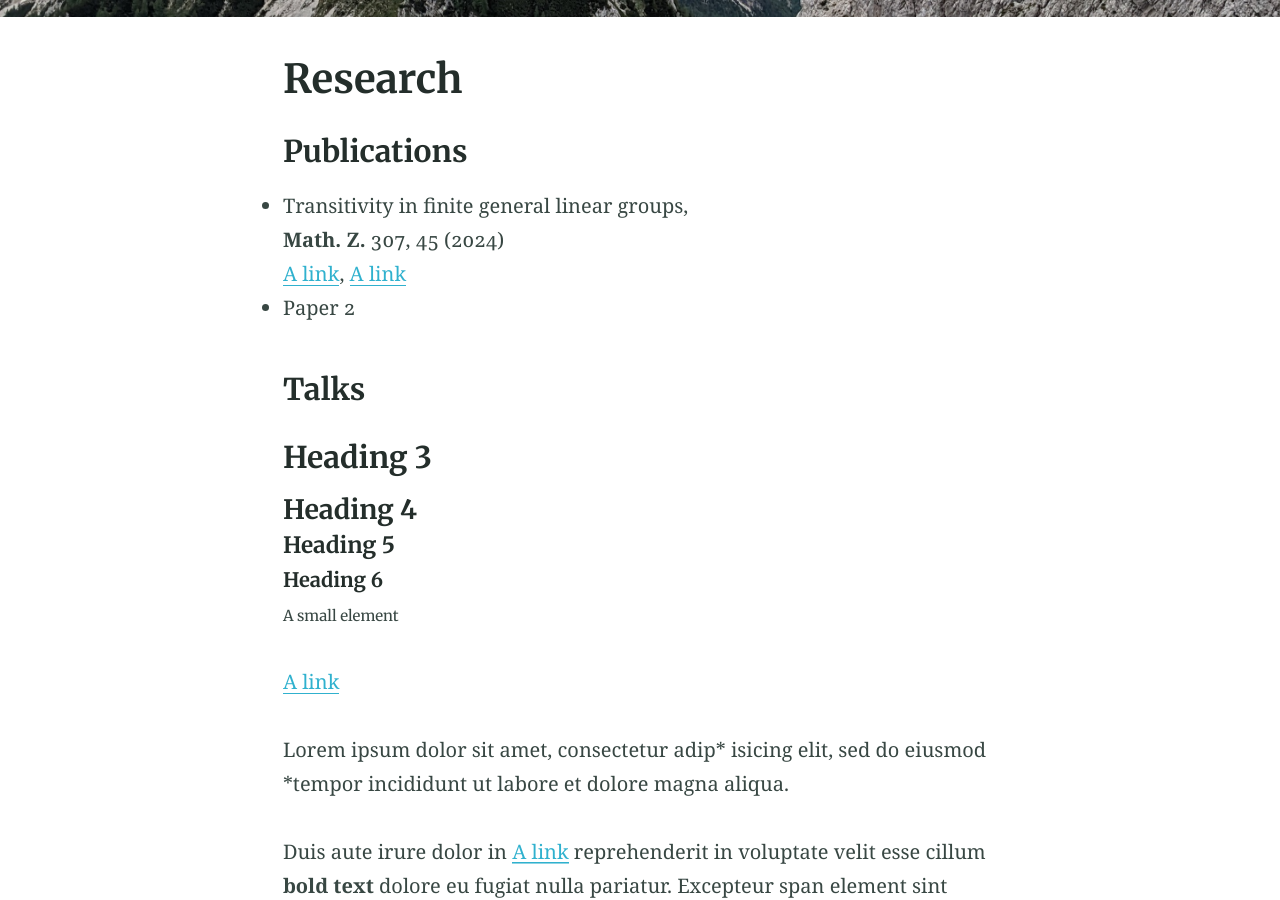
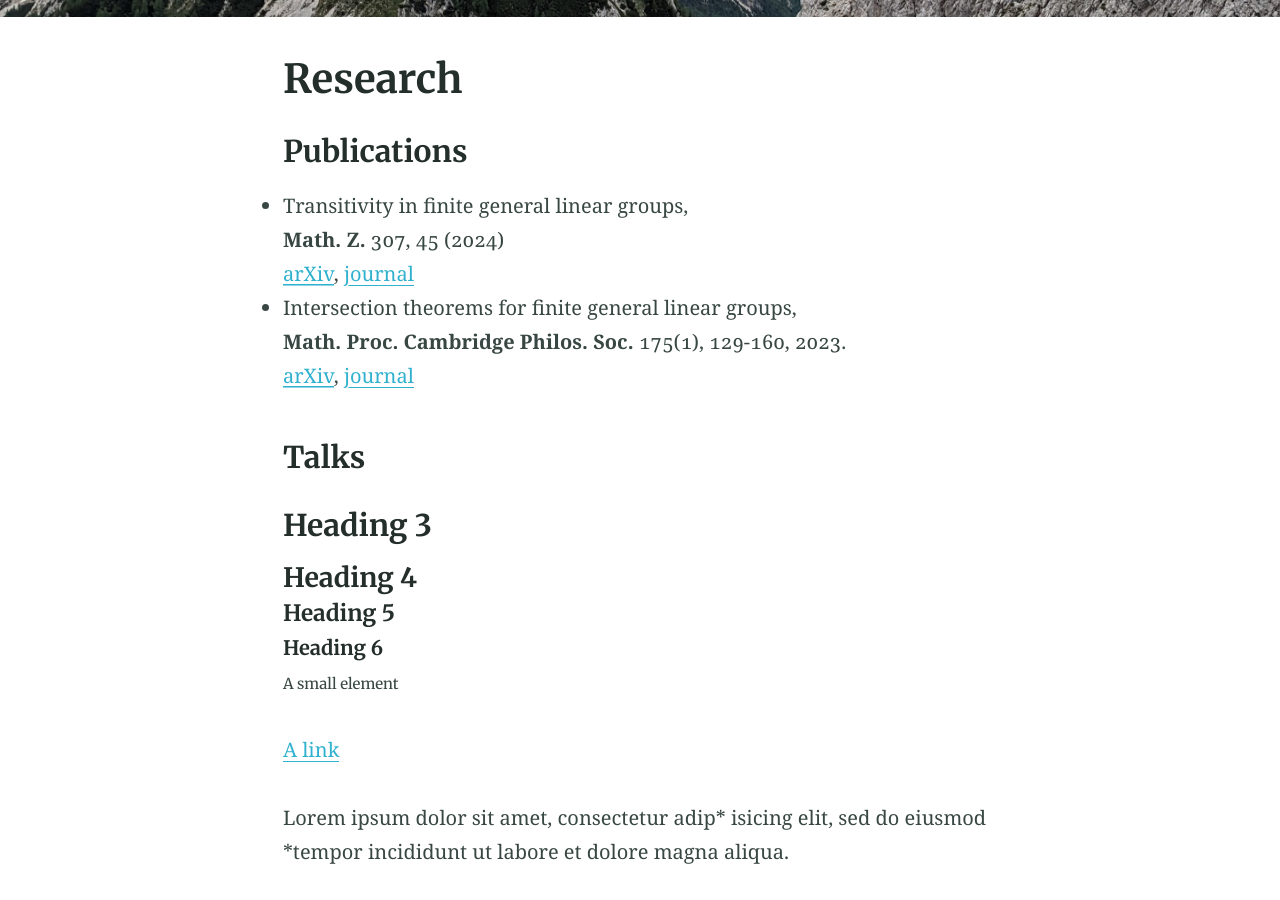
Before and after one commit to alenaernst/alenaernst.github.io, a Jekyll site: the page built from research.md, in a window 1280 px wide and 900 px high, scrolled down 373 px. Built offline with Jekyll 4.4.1, drawn with Linux system fonts in a browser that asks for light colours.

Commit message:
Update research.md

```diff
--- a/research.md
+++ b/research.md
@@ -11,8 +11,10 @@ excerpt: "A demo of Markdown and HTML includes"
 
 *  Transitivity in finite general linear groups,  <br>
    **Math. Z.** 307, 45 (2024) <br>
-   [A link](https://arxiv.org/abs/2209.07927 "arXiv"), [A link](https://link.springer.com/article/10.1007/s00209-024-03511-x "journal")
-* Paper 2
+   [arXiv](https://arxiv.org/abs/2209.07927 "arXiv"), [journal](https://link.springer.com/article/10.1007/s00209-024-03511-x "journal")
+*  Intersection theorems for finite general linear groups, <br>
+   **Math. Proc. Cambridge Philos. Soc.** 175(1), 129-160, 2023. <br>
+   [arXiv](https://web3.arxiv.org/abs/2205.08456 "arXiv"), [journal](https://www.cambridge.org/core/journals/mathematical-proceedings-of-the-cambridge-philosophical-society/article/intersection-theorems-for-finite-general-linear-groups/5007627D69D7EEC667D102463ECA0A9C "journal")
 
 ### Talks
 
```
